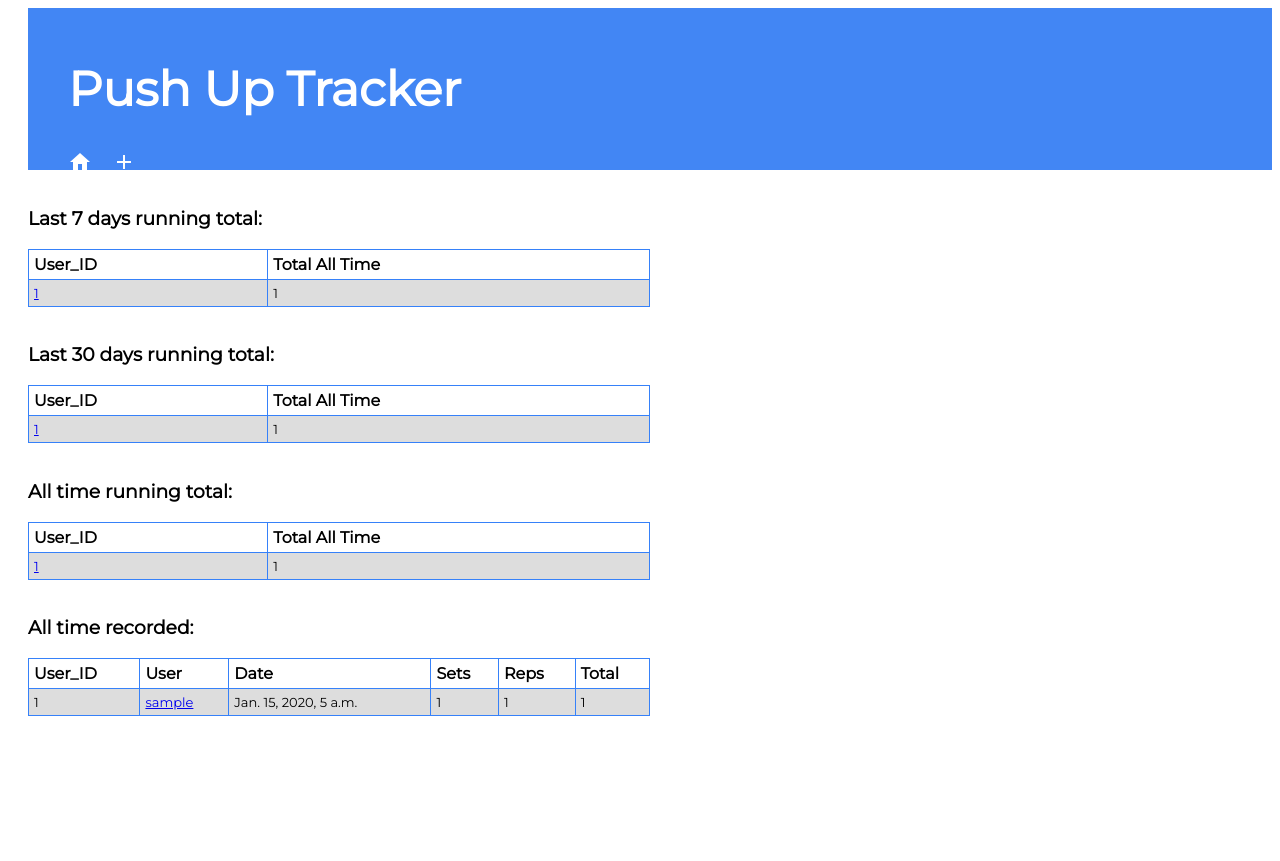
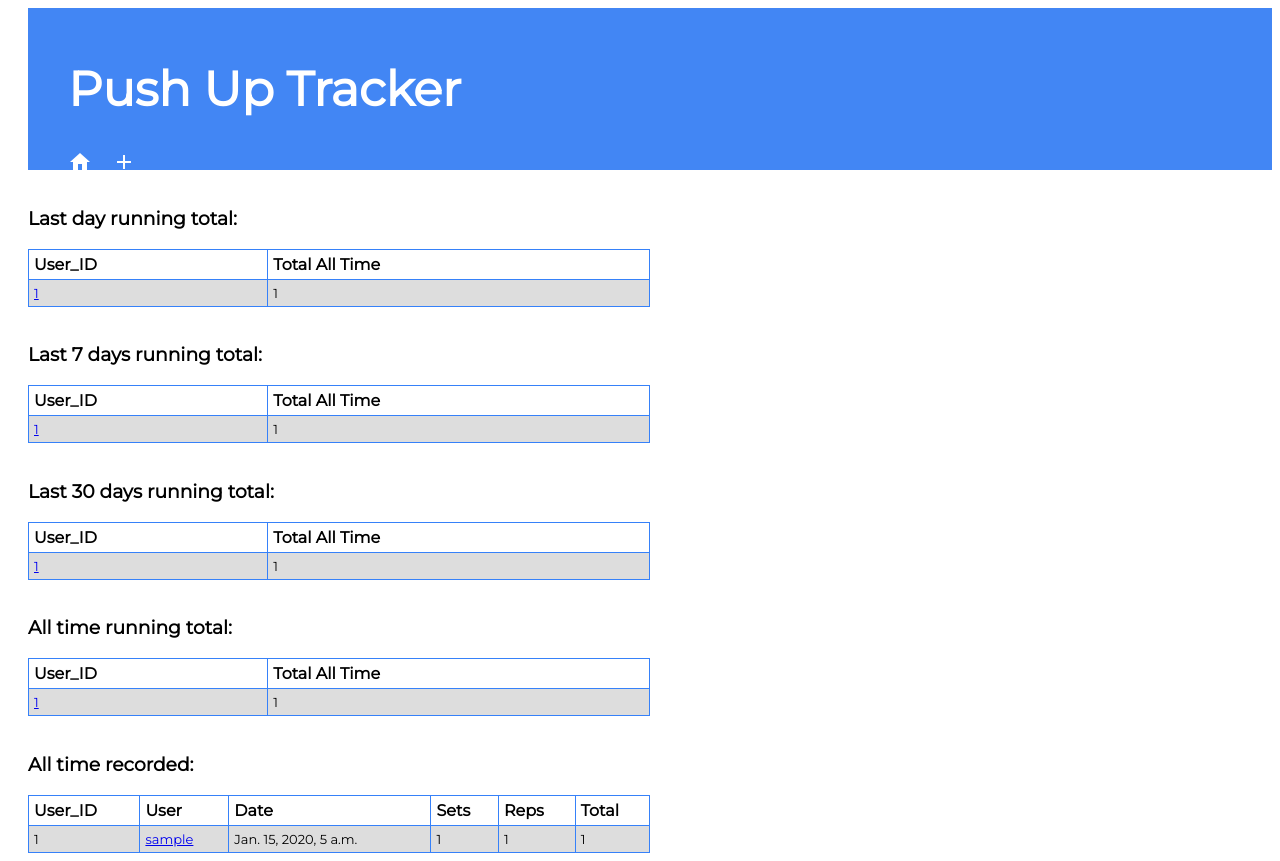
Before and after one commit to cgeorgiades27/puc, a Django app: page / in a window 1280 px wide. Before the commit the page ends 716 px from the top, so only its background shows below. Run offline with Django 3.2, Linux system fonts and the light colour scheme; tables that the repository leaves empty hold one stand-in row (values such as "Sample post"); some libraries are stand-ins or nearby versions.

Commit message:
added a daily total

```diff
--- a/tracker/static/tracker/style.css
+++ b/tracker/static/tracker/style.css
@@ -71,7 +71,7 @@ h1, h2, h3, h4 {
 }
 
 .button[type="submit"] {
-    width: 100%;
+    width: 10%;
     background-color: #4CAF50;
     color: white;
     padding: 14px 20px;
--- a/tracker/templates/tracker/workout_log.html
+++ b/tracker/templates/tracker/workout_log.html
@@ -1,5 +1,19 @@
 {% extends 'tracker/base.html' %}
 {% block content %}
+<br>
+<h3>Last day running total:</h3>
+<table>
+  <tr>
+    <th>User_ID</th>
+    <th>Total All Time</th>
+  </tr>
+  {% for x in group1 %}
+  <tr>
+    <td><a href="{% url 'user_logs' user_id=x.user %}">{{ x.user }}</a></td>
+    <td>{{ x.total }}</td>
+  </tr>
+  {% endfor %}
+</table>
 <br>
 <h3>Last 7 days running total:</h3>
 <table>
--- a/tracker/views.py
+++ b/tracker/views.py
@@ -23,6 +23,7 @@ def workout_log(request):
         dateSet = Entry.objects.filter(date_completed__gte=refDate)
         return dateSet.values('user').annotate(total = Sum( F('reps') * F('sets'))).order_by('-total')
 
+    group1 = DateRange(1)
     group7 = DateRange(7)
     group30 = DateRange(30)
     group10k = DateRange(10000)
@@ -30,6 +31,7 @@ def workout_log(request):
 
     return render(request, 'tracker/workout_log.html',
     {
+        'group1' : group1,
         'group7' : group7,
         'group30' : group30,
         'group10k' : group10k,
```
